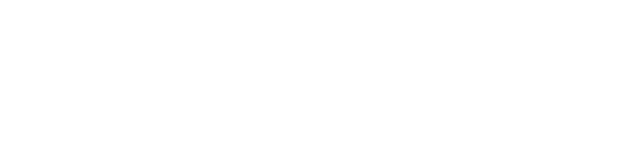
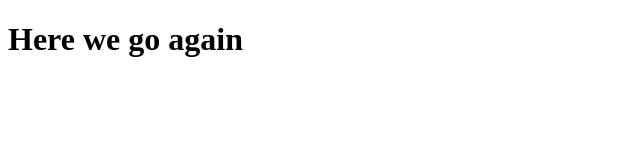
Before and after one commit to jesevi/Odin-walkthrough-, a plain HTML site: page index.html in a window 1280 px wide. Shown: the whole page, without its empty margins (0-640 px from the left). Drawn offline with Linux system fonts and the light colour scheme.

Commit message:
Update index.html

```diff
--- a/index.html
+++ b/index.html
@@ -4,4 +4,9 @@
     <title> My First Webpage</title>
     <meta charset="UTF-8"/>
   </head>
+
+  <body>
+    <h1>Here we go again</h1>
+  </body>
+
 </html>
```
